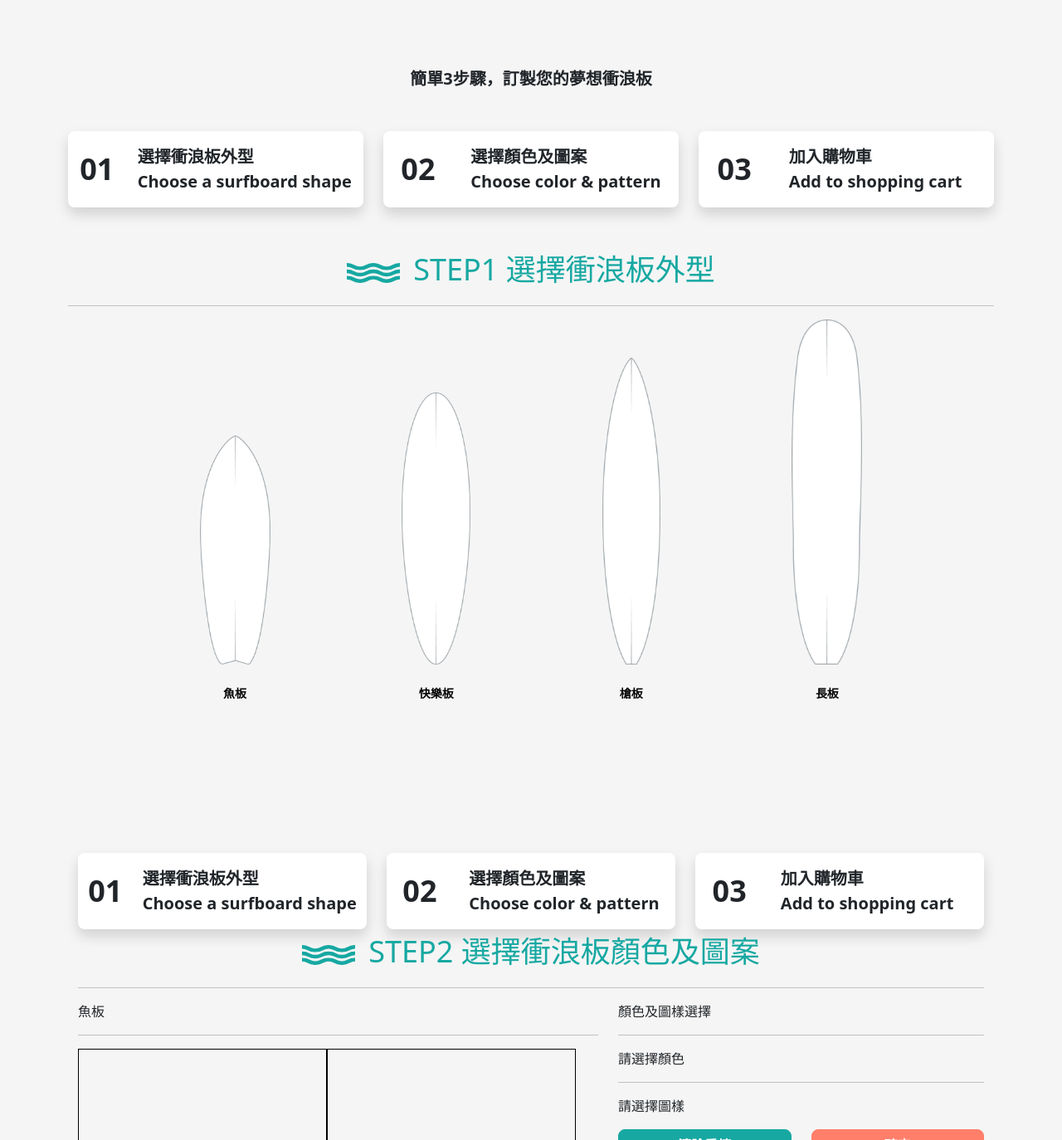
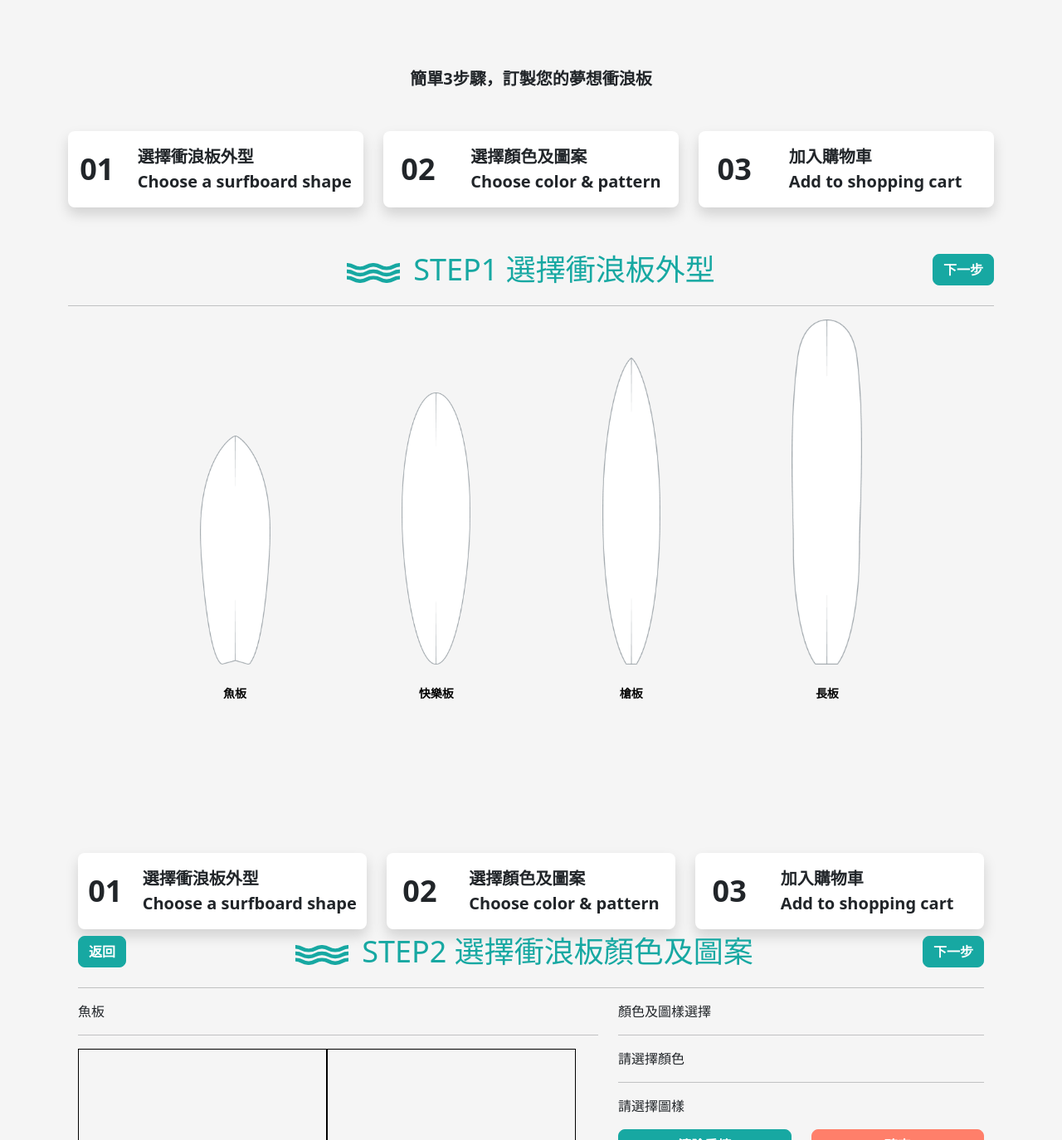
Before and after one commit to verayu0217/funwave_frontend, a React (Create React App) app: page /Customized in a window 1280 px wide. Shown: the part 2012-3386 px from the top of the page at 83% size. Built offline with nearby package versions, Linux system fonts and the light colour scheme; no server answers; a web font is replaced by a local one.

Commit message:
login輸入問題解決

```diff
--- a/src/pages/Customized/Step1.js
+++ b/src/pages/Customized/Step1.js
@@ -13,7 +13,7 @@ import longboardHole from '../../data/images/customize/longboardHole.png';
 function Step1() {
   return (
     <div className="vh-100">
-      <div className="text-secondary h1 text-center mb-3">
+      <div className="text-secondary h1 text-center mb-3 position-relative">
         <img
           src={greenTitle}
           className="greenTitle me-3"
@@ -22,6 +22,9 @@ function Step1() {
           weight="64px"
         />
         STEP1 選擇衝浪板外型
+        <button className="btn btn-secondary position-absolute my-2 end-0">
+          下一步
+        </button>
       </div>
       <hr />
       <div className="d-flex justify-content-evenly chooseBoardCu">
--- a/src/pages/Customized/Step2.js
+++ b/src/pages/Customized/Step2.js
@@ -45,7 +45,9 @@ function Step2() {
           </div>
         </Col>
       </Row>
-      <div className="text-secondary h1 text-center mb-3">
+      <div className="text-secondary h1 text-center mb-3 d-flex justify-content-between">
+        <button className="btn btn-secondary my-2">返回</button>
+        <div className="">
           <img
             src={greenTitle}
             className="greenTitle me-3"
@@ -54,6 +56,9 @@ function Step2() {
             weight="64px"
           />
           STEP2 選擇衝浪板顏色及圖案
+        </div>
+
+        <button className="btn btn-secondary my-2">下一步</button>
       </div>
       <hr />
       {/* 以下假資料 */}
--- a/src/pages/Members/MemberLogin/LogIn.js
+++ b/src/pages/Members/MemberLogin/LogIn.js
@@ -71,7 +71,7 @@ function Login(props) {
                   name="email"
                   id="email"
                   value={member.email}
-                  onClick={handleChange}
+                  onChange={handleChange}
                 />
               </li>
               <li className="mt-3">
@@ -82,7 +82,7 @@ function Login(props) {
                   name="password"
                   id="password"
                   value={member.password}
-                  onClick={handleChange}
+                  onChange={handleChange}
                 />
                 <i
                   className={`loginEye mt-2 mt-md-3 ml-2 ${close}`}
--- a/src/pages/Members/MemberLogin/SignUp.js
+++ b/src/pages/Members/MemberLogin/SignUp.js
@@ -14,7 +14,6 @@ function SignUp() {
     email: '',
     name: '',
     password: '',
-    agree: false,
   });
   function handleChange(e) {
     setMember({ ...member, [e.target.name]: e.target.value });
```
Also changed, not shown: src/pages/Customized/Custom.scss (line endings or trailing spaces). Lines whose indentation alone changed are shown as unchanged.
